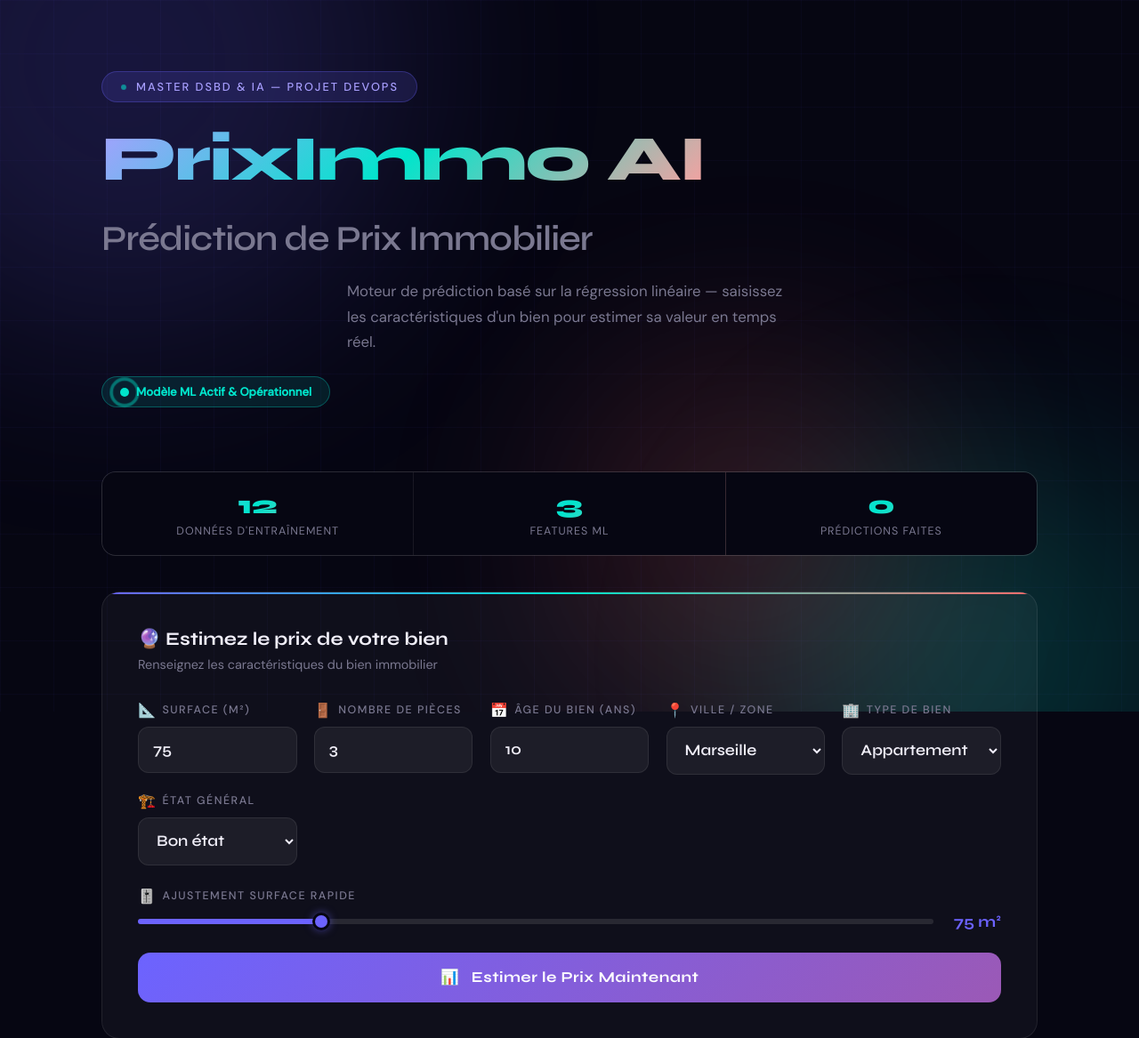
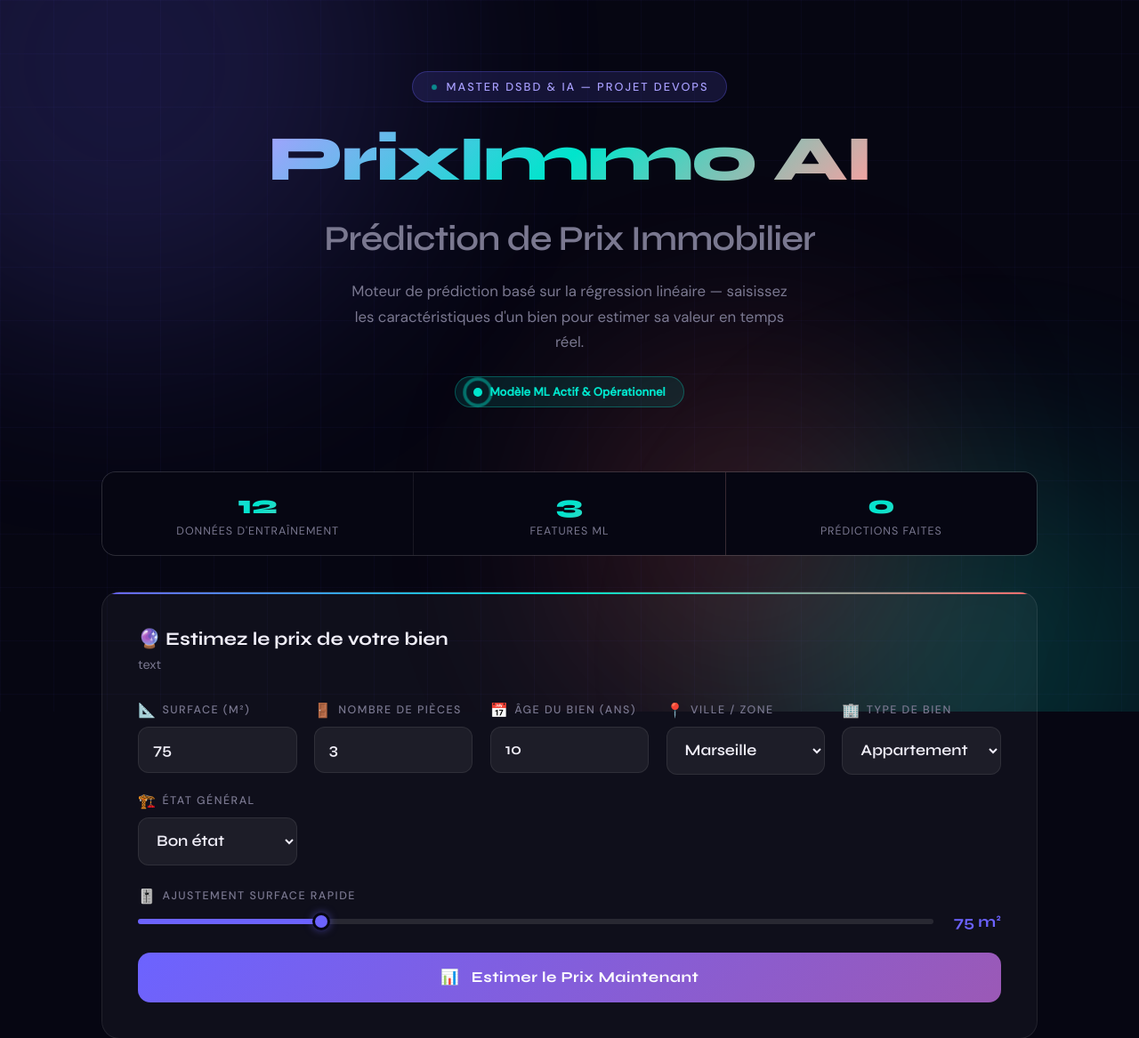
Before and after one commit to Hiba-MHADA/devops-project, a Flask app: page / in a window 1280 px wide. Shown: the top 1167 px of the page at 89% size. Run offline with Flask 3, Linux system fonts and the light colour scheme.

Commit message:
Update file index.html

```diff
--- a/app/templates/index.html
+++ b/app/templates/index.html
@@ -68,7 +68,7 @@
 
     /* ===== HEADER ===== */
     header {
-      text-align: left;
+      text-align: center;
       padding: 3rem 0 2rem;
     }
     .logo-badge {
@@ -527,7 +527,7 @@
   <!-- ===== PREDICTION FORM ===== -->
   <div class="predict-card">
     <div class="section-title">🔮 Estimez le prix de votre bien</div>
-    <div class="section-subtitle">Renseignez les caractéristiques du bien immobilier</div>
+    <div class="section-subtitle">text</div>
 
     <div class="form-grid">
       <div class="form-group">
```
